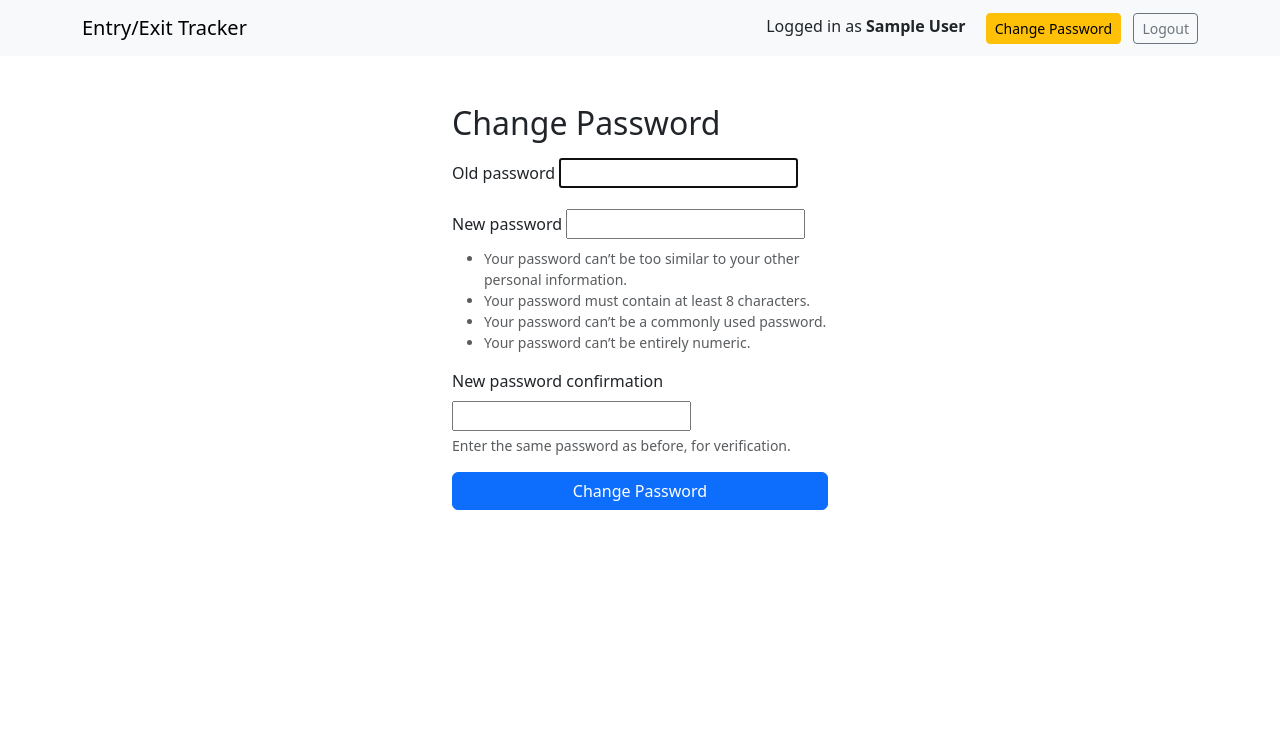
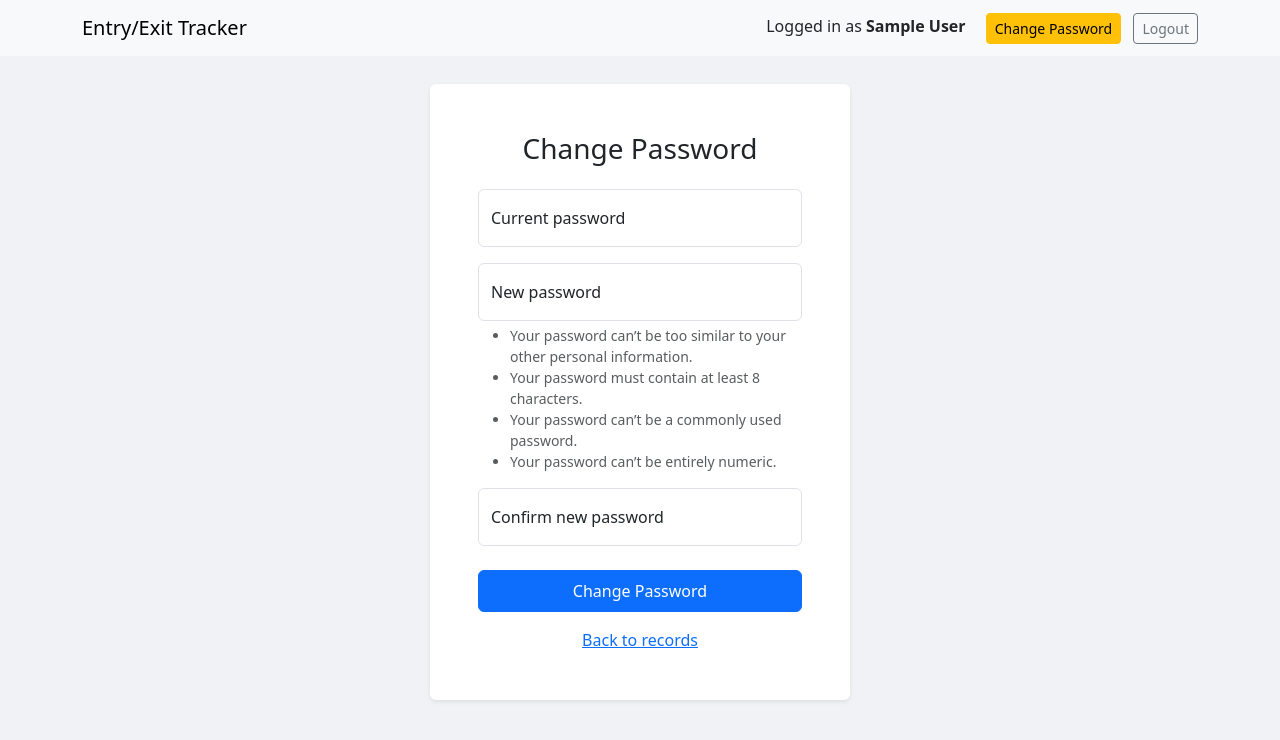
Before and after one commit to asher5712/entry-exit-tracker, a Django app: page /accounts/password_change/ in a window 1280 px wide. Shown: the top 740 px of the page. Run offline with Django 5.2, Linux system fonts and the light colour scheme; the visitor is signed in with stand-in values (Sample User, id 1).

Commit message:
html templates fixed

```diff
--- a/user/templates/registration/password_change_form.html
+++ b/user/templates/registration/password_change_form.html
@@ -1,44 +1,87 @@
 {% extends "base.html" %}
+
 {% block content %}
-<link href="https://cdn.jsdelivr.net/npm/bootstrap@5.3.3/dist/css/bootstrap.min.css" rel="stylesheet">
-<script src="https://cdn.jsdelivr.net/npm/bootstrap@5.3.3/dist/js/bootstrap.bundle.min.js"></script>
+    <style>
+        body {
+            background-color: #f0f2f5;
+        }
+    </style>
 
-<div class="container mt-5" style="max-width: 400px;">
-  <h2 class="mb-3">Change Password</h2>
-  {% if form.errors %}
-    <div class="alert alert-danger alert-dismissible fade show" role="alert" id="error-alert">
-      Please fix the errors below.
-      <button type="button" class="btn-close" data-bs-dismiss="alert" aria-label="Close"></button>
+    <div class="container d-flex align-items-center justify-content-center" style="min-height: 80vh;">
+        <div class="card shadow-sm border-0" style="max-width: 420px; width: 100%;">
+            <div class="card-body p-5">
+                <h3 class="card-title text-center mb-4">Change Password</h3>
+
+                <form method="post" novalidate>
+                    {% csrf_token %}
+
+                    {# non‐field errors (e.g. “old password is incorrect”) #}
+                    {% if form.non_field_errors %}
+                        <div class="alert alert-danger mb-4">
+                            {{ form.non_field_errors }}
                         </div>
                     {% endif %}
-  <form method="post" novalidate>
-    {% csrf_token %}
-    {% for field in form %}
-      <div class="mb-3">
-        <label for="{{ field.id_for_label }}" class="form-label">{{ field.label }}</label>
-        {{ field }}
-        {% if field.help_text %}
-          <div class="form-text">{{ field.help_text|safe }}</div>
+
+                    {# Current password #}
+                    <div class="form-floating mb-3">
+                        <input
+                                type="password"
+                                name="old_password"
+                                id="id_old_password"
+                                class="form-control{% if form.old_password.errors %} is-invalid{% endif %}"
+                                placeholder="Current password"
+                                required
+                        >
+                        <label for="id_old_password">Current password</label>
+                        {% for err in form.old_password.errors %}
+                            <div class="invalid-feedback">{{ err }}</div>
+                        {% endfor %}
+                    </div>
+
+                    {# New password #}
+                    <div class="form-floating mb-3">
+                        <input
+                                type="password"
+                                name="new_password1"
+                                id="id_new_password1"
+                                class="form-control{% if form.new_password1.errors %} is-invalid{% endif %}"
+                                placeholder="New password"
+                                required
+                        >
+                        <label for="id_new_password1">New password</label>
+                        {% if form.new_password1.help_text %}
+                            <div class="form-text mb-2">{{ form.new_password1.help_text|safe }}</div>
                         {% endif %}
-        {% if field.errors %}
-          <div class="text-danger small">
-            {{ field.errors|striptags }}
+                        {% for err in form.new_password1.errors %}
+                            <div class="invalid-feedback">{{ err }}</div>
+                        {% endfor %}
                     </div>
-        {% endif %}
+
+                    {# Confirm new password #}
+                    <div class="form-floating mb-4">
+                        <input
+                                type="password"
+                                name="new_password2"
+                                id="id_new_password2"
+                                class="form-control{% if form.new_password2.errors %} is-invalid{% endif %}"
+                                placeholder="Confirm new password"
+                                required
+                        >
+                        <label for="id_new_password2">Confirm new password</label>
+                        {% for err in form.new_password2.errors %}
+                            <div class="invalid-feedback">{{ err }}</div>
+                        {% endfor %}
                     </div>
-    {% endfor %}
-    <button type="submit" class="btn btn-primary w-100">Change Password</button>
+
+                    <button type="submit" class="btn btn-primary w-100 py-2 mb-3">
+                        Change Password
+                    </button>
+
+                    <p class="text-center mb-0">
+                        <a href="{% url 'record_list' %}">Back to records</a>
+                    </p>
                 </form>
             </div>
-
-<script>
-  // Auto-dismiss alert after 4 seconds (4000ms)
-  setTimeout(function() {
-    var errorAlert = document.getElementById('error-alert');
-    if (errorAlert) {
-      var bsAlert = bootstrap.Alert.getOrCreateInstance(errorAlert);
-      bsAlert.close();
-    }
-  }, 4000);
-</script>
+        </div>
+    </div>
 {% endblock %}
--- a/user/templates/user/signup.html
+++ b/user/templates/user/signup.html
@@ -2,7 +2,9 @@
 
 {% block content %}
     <style>
-  body { background-color: #f0f2f5; }
+        body {
+            background-color: #f0f2f5;
+        }
     </style>
 
     <div class="container d-flex align-items-center justify-content-center min-vh-100">
```
Also changed, not shown: templates/400.html (+19 -4 lines), templates/401.html (+19 -4 lines), templates/403.html (+19 -4 lines), templates/404.html (+19 -4 lines), templates/500.html (+19 -4 lines), user/templates/registration/login.html (indentation only). Lines whose indentation alone changed are shown as unchanged.
